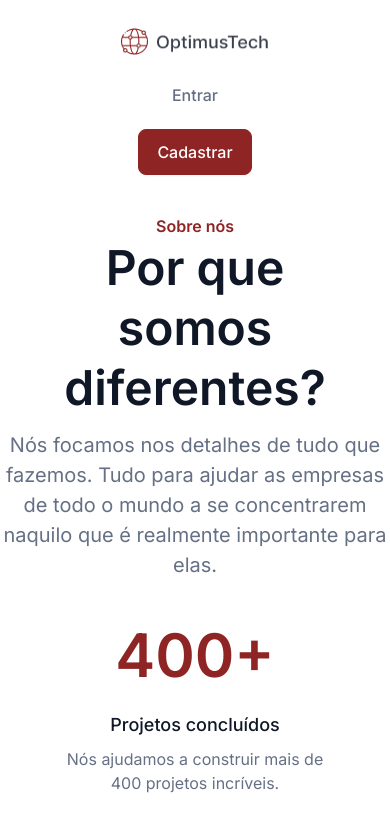
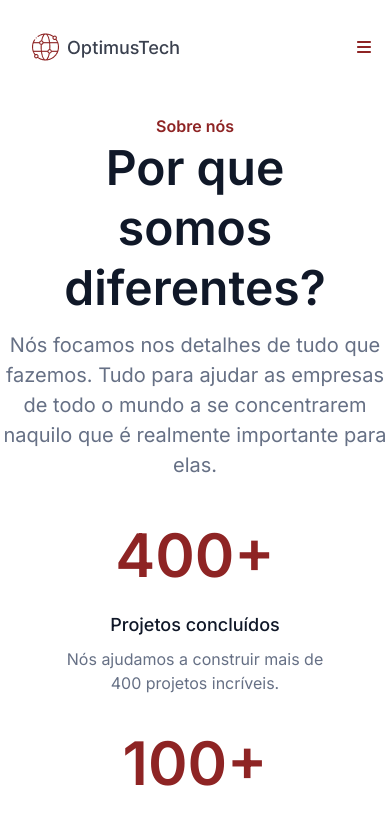
Before and after one commit to esa1715/optimustech-react, a React (Create React App) app: page / in a window 390 px wide. Shown: the top 823 px of the page. Built offline with nearby package versions, Linux system fonts and the light colour scheme.

Commit message:
Adiciona menu lateral em telas menores

```diff
--- a/package.json
+++ b/package.json
@@ -3,6 +3,11 @@
   "version": "0.1.0",
   "private": true,
   "dependencies": {
+    "@fortawesome/fontawesome-svg-core": "^6.7.2",
+    "@fortawesome/free-brands-svg-icons": "^6.7.2",
+    "@fortawesome/free-regular-svg-icons": "^6.7.2",
+    "@fortawesome/free-solid-svg-icons": "^6.7.2",
+    "@fortawesome/react-fontawesome": "^0.2.2",
     "@testing-library/dom": "^10.4.0",
     "@testing-library/jest-dom": "^6.6.3",
     "@testing-library/react": "^16.2.0",
--- a/src/componentes/Depoimentos/index.js
+++ b/src/componentes/Depoimentos/index.js
@@ -9,7 +9,7 @@ const Depoimentos = () => {
                     <span className='depoimentos__com'>OptimusTech se importa com a saúde dos seus colaboradores e sempre procura nos dar todo tipo de auxílio possível.</span>
                 </div>
                 <div className='depoimentos__atribuicao'>
-                    <img src='./imagens/Avatar.png' className='depoimentos__avatar'></img>
+                    <img src='./imagens/Avatar.png' className='depoimentos__avatar' alt='Ícone de perfil do usuário'></img>
                     <div className='depoimentos__nec'>
                         <span className='depoimentos__nome'>Júlia Castro</span>
                         <span className='depoimentos__cargo'>Desenvolvedora Web</span>
--- a/src/componentes/Formulario/index.js
+++ b/src/componentes/Formulario/index.js
@@ -11,7 +11,7 @@ const Formulario = () => {
                 <div className='formulario__email'>
                     <input type='email' className='formulario__input' placeholder='Seu e-mail'>
                     </input>
-                    <a href='' className='btncadastrar'>Cadastrar</a>
+                    <a href='https://optimustech-react.vercel.app/' className='btncadastrar' target="_blank"  rel="noreferrer">Cadastrar</a>
                 </div>
             </div>
             <span className='direitos'>© 2022 OptimusTech. Todos os direitos reservados.</span>
--- a/src/componentes/Navbar/Navbar.css
+++ b/src/componentes/Navbar/Navbar.css
@@ -30,6 +30,14 @@
     align-items: center;
 }
 
+.navbar__content ul{
+    display: flex;
+    width: 22.62rem;
+    height: auto;
+    gap: 40px;
+    align-items: center;
+}
+
 .navbar__content a {
     width: auto;
     height: auto;
@@ -46,6 +54,15 @@
 }
 
 .navbar__actions {
+    display: flex;
+    width: auto;
+    height: auto;
+    gap: 12px;
+    align-items: center;
+    justify-content: center;
+}
+
+.navbar__actions ul {
     display: flex;
     width: auto;
     height: auto;
@@ -82,6 +99,18 @@
     color: #FFFFFF;
 }
 
+.abrir__menu {
+    display: none;
+}
+
+.navbar__mobile {
+    display: none;
+}
+
+.overlay-menu {
+    display: none;
+}
+
 @media screen and (max-width: 1024px){
     .navbar__content, .navbar__logo {
         display: none;
@@ -94,26 +123,71 @@
     }
 
     .navbar__container {
-        flex-direction: column;
+        width: 100%;
         height: auto;
-
     }
 
     .navbar__container img {
-        position: relative;
-        margin-top: 8.5px;
+        display: flex;
+        align-items: center;
     }
 
     .navbar__actions {
-        flex-direction: column;
-        width: auto;
-        height: auto;
-        position: relative;
-        margin-top: 18px;
+        display: none;
     }
 
-    .btnentrar, .btncadastrar {
-        width: auto;
+    .abrir__menu {
+        display: flex;
+        padding: 5%;
+    }
+
+    .navbar__mobile {
+        display: flex;
         flex-direction: column;
+        background: #FDF8F8;
+        height: 100vh;
+        position: fixed;
+        top: 0;
+        right: 0;
+        z-index: 99;
+        width: 70%;
+        overflow: hidden;
+    }
+
+    .btn__fechar {
+        display: flex;
+        position: fixed;
+        padding: 5%;
+        align-items: center;
+    }
+
+    .navbar__mobile nav ul {
+        padding: 15% 5%;
+        text-align: right;
+        }
+
+    .navbar__mobile nav ul li a {
+        display: flex;
+        flex-direction: column;
+        color: #667085;
+        font-weight: 400;
+        padding: 5%;
+    }
+
+    .navbar__mobile nav ul li a:hover {
+        background: #8E2424;
+        color: #FFFFFF;
+        border-radius: 16px;
+    }
+
+    .overlay-menu {
+        display: flex;
+        background: #000000a7;
+        width: 100%;
+        height: 100%;
+        position: fixed;
+        top: 0;
+        left: 0;
+        z-index: 88;
     }
 }
--- a/src/componentes/Navbar/index.js
+++ b/src/componentes/Navbar/index.js
@@ -1,24 +1,73 @@
-import './Navbar.css'
+import './Navbar.css';
+import { FontAwesomeIcon } from '@fortawesome/react-fontawesome';
+import { faXmark, faBars } from '@fortawesome/free-solid-svg-icons';
+import { useState } from 'react';
 
 const Navbar = () => {
+    // Estado para controlar a visibilidade do menu
+    const [menuOpen, setMenuOpen] = useState(false);
+
+    // Função para alternar o menu
+    const toggleMenu = () => {
+        setMenuOpen(!menuOpen);
+    };
+
+    // Função para fechar o menu ao clicar em um item
+    const closeMenu = () => {
+        setMenuOpen(false);
+    };
+
     return (
         <div className='navbar'>
-        <nav className='navbar__container'>
-            <img src='./imagens/OptimusTech.png' alt='Logo da Optimus Tech'></img>
-            <div className='navbar__content'>
-                <a href='' className='btnhome'>Home</a>
-                <a href='' className='btnprodutos'>Produtos</a>
-                <a href='' className='btnrecursos'>Recursos</a>
-                <a href='' className='btnsobrenos'>Sobre nós</a>
+            <div className='navbar__container'>
+                <img src='./imagens/OptimusTech.png' alt='Logo da Optimus Tech'></img>
+                <nav className='navbar__content'>
+                    <ul>
+                        <li><a href='https://optimustech-react.vercel.app/' className='btnhome' target="_blank" rel="noreferrer" onClick={closeMenu}>Home</a></li>
+                        <li><a href='https://vercel.com/eriks-projects-80eba853' className='btnprodutos' target="_blank" rel="noreferrer" onClick={closeMenu}>Produtos</a></li>
+                        <li><a href='https://github.com/esa1715' className='btnrecursos' target="_blank" rel="noreferrer" onClick={closeMenu}>Recursos</a></li>
+                        <li><a href='https://www.linkedin.com/in/erikalves12' className='btnsobrenos' target="_blank" rel="noreferrer" onClick={closeMenu}>Sobre nós</a></li>
+                    </ul>
+                </nav>
+                <div className='navbar__logo'></div>
+                <nav className='navbar__actions'>
+                    <ul>
+                        <li><a href='https://optimustech-react.vercel.app/' className='btnentrar' target="_blank" rel="noreferrer" onClick={closeMenu}>Entrar</a></li>
+                        <li><a href='https://optimustech-react.vercel.app/' className='btncadastrar' target="_blank" rel="noreferrer" onClick={closeMenu}>Cadastrar</a></li>
+                    </ul>
+                </nav>
             </div>
-            <div className='navbar__logo'></div>
-            <div className='navbar__actions'>
-                <a href='' className='btnentrar'>Entrar</a>
-                <a href='' className='btncadastrar'>Cadastrar</a>
+
+            {/* Ícone do menu hambúrguer */}
+            <div className='abrir__menu' onClick={toggleMenu}>
+                <FontAwesomeIcon icon={faBars} style={{color: "#8e2424"}} />
             </div>
-        </nav>
+
+            {/* Menu lateral (aparece quando menuOpen é true) */}
+            {menuOpen && (
+                <>
+                    <div className='navbar__mobile'>
+                        <div className='btn__fechar' onClick={toggleMenu}>
+                            <FontAwesomeIcon icon={faXmark} style={{color: "#8e2424"}} />
+                        </div>
+                        <nav>
+                            <ul>
+                                <li><a href='https://optimustech-react.vercel.app/' className='btnhome' target="_blank" rel="noreferrer" onClick={closeMenu}>Home</a></li>
+                                <li><a href='https://vercel.com/eriks-projects-80eba853' className='btnprodutos' target="_blank" rel="noreferrer" onClick={closeMenu}>Produtos</a></li>
+                                <li><a href='https://github.com/esa1715' className='btnrecursos' target="_blank" rel="noreferrer" onClick={closeMenu}>Recursos</a></li>
+                                <li><a href='https://www.linkedin.com/in/erikalves12' className='btnsobrenos' target="_blank" rel="noreferrer" onClick={closeMenu}>Sobre nós</a></li>
+                                <li><a href='https://optimustech-react.vercel.app/' className='btnhome' target="_blank" rel="noreferrer" onClick={closeMenu}>Entrar</a></li>
+                                <li><a href='https://optimustech-react.vercel.app/' className='btnhome' target="_blank" rel="noreferrer" onClick={closeMenu}>Cadastrar</a></li>
+                            </ul>
+                        </nav>
+                    </div>
+
+                    {/* Overlay para escurecer o fundo (opcional) */}
+                    <div className='overlay-menu' onClick={toggleMenu}></div>
+                </>
+            )}
         </div>
-    )
-}
+    );
+};
 
-export default Navbar
+export default Navbar;
--- a/src/componentes/Talentos/index.js
+++ b/src/componentes/Talentos/index.js
@@ -10,7 +10,7 @@ const Talentos = () => {
                 </div>
                 <h3 className='talentos__sub'>Somos uma equipe 100% remota com pessoas do Brasil inteiro.</h3>
                 </div>
-                <img src='./imagens/Reunião.png' className='talentos__img'></img>
+                <img src='./imagens/Reunião.png' className='talentos__img' alt='Pessoas em uma reunião'></img>
             </section>
     )
 }
```
Also changed, not shown: src/index.css (line endings or trailing spaces), 1 other file (tests, documents, lock files or other folders).
